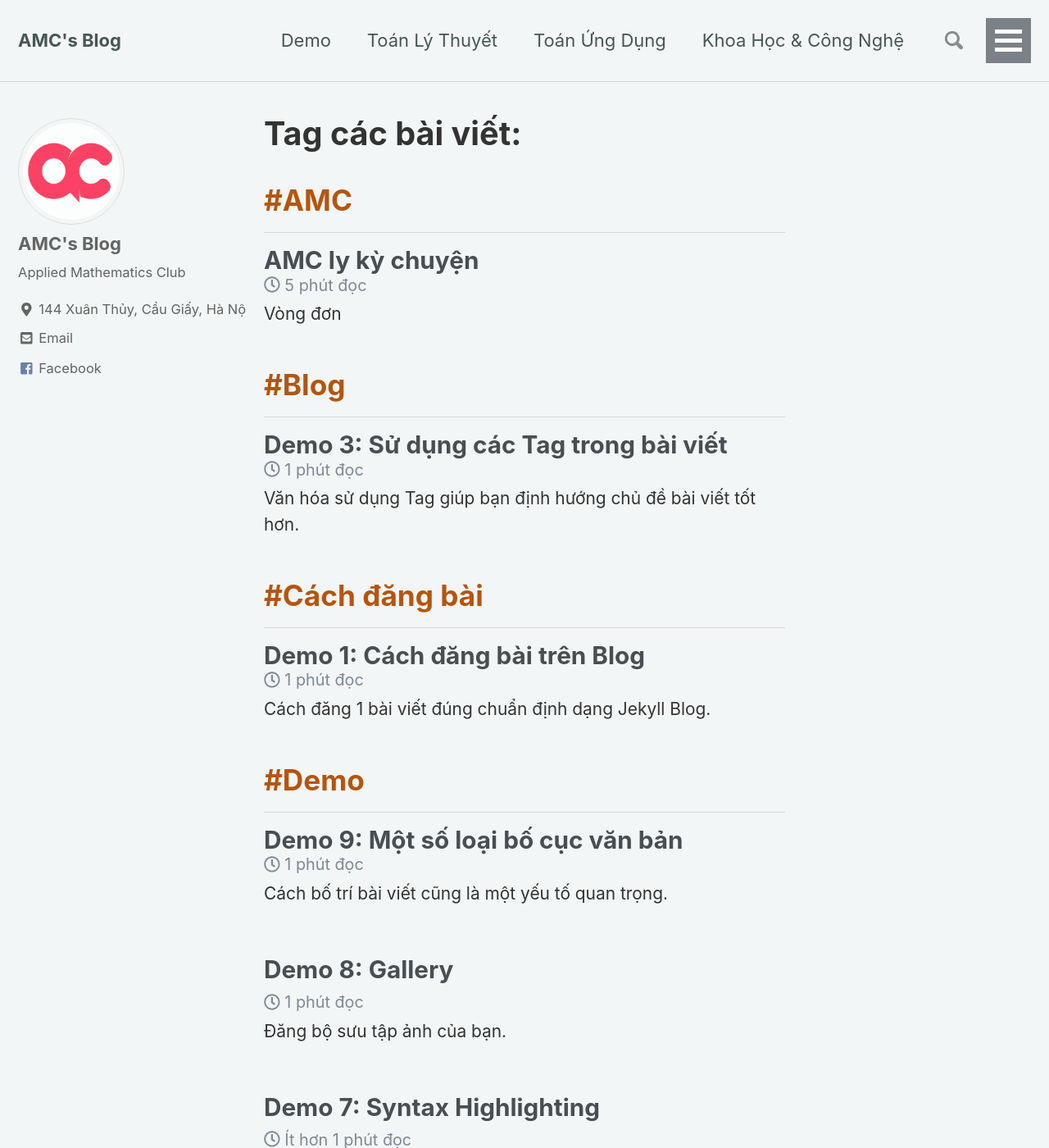
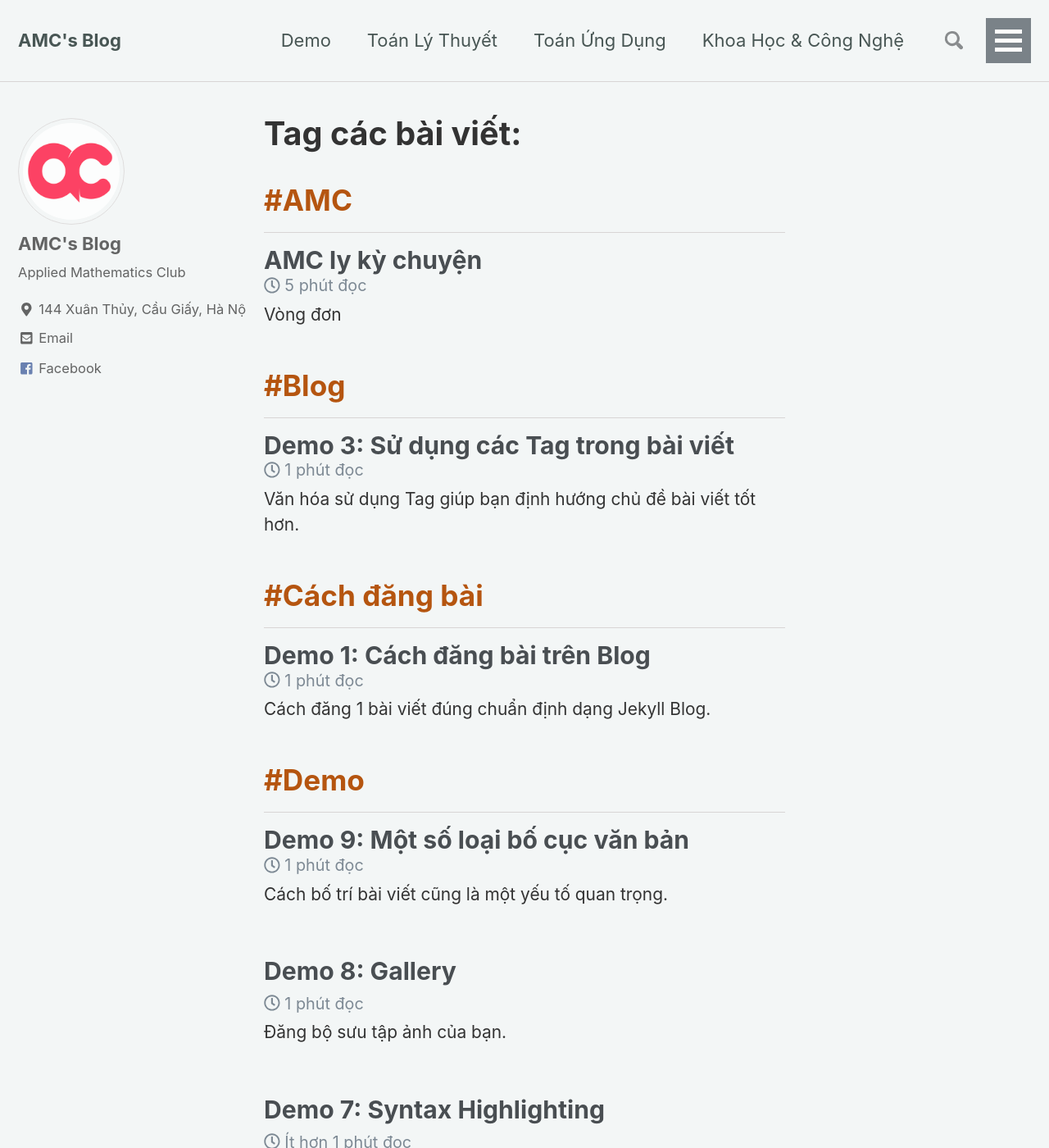
Before and after one commit to testvon/amcblog.github.io, a Jekyll site: the page built from _pages/tag-archive.html, in a window 1280 px wide and 1400 px high. Shown: the whole window at 82% size. Built offline with Jekyll 4.4.1, drawn with Linux system fonts in a browser that asks for light colours; nearby versions of some CDN libraries.

Commit message:
Update _base.scss

```diff
--- a/_sass/minimal-mistakes/_base.scss
+++ b/_sass/minimal-mistakes/_base.scss
@@ -40,11 +40,11 @@
 }
 
 h2 {
-  font-size: 1.35em;
+  font-size: 1.37em;
 }
 
 h3 {
-  font-size: 1.37em;
+  font-size: 1.2em;
 }
 
 h4 {
```
